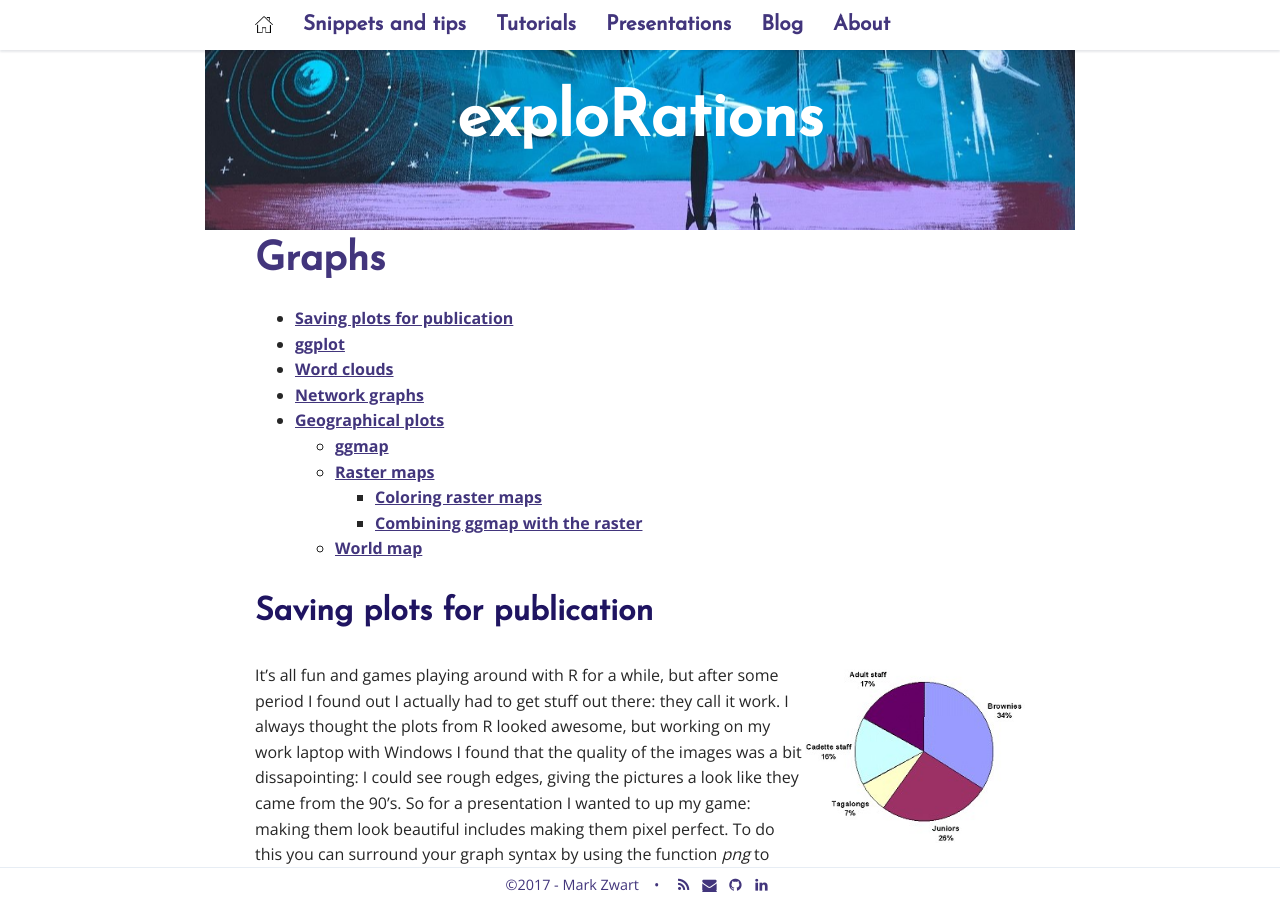
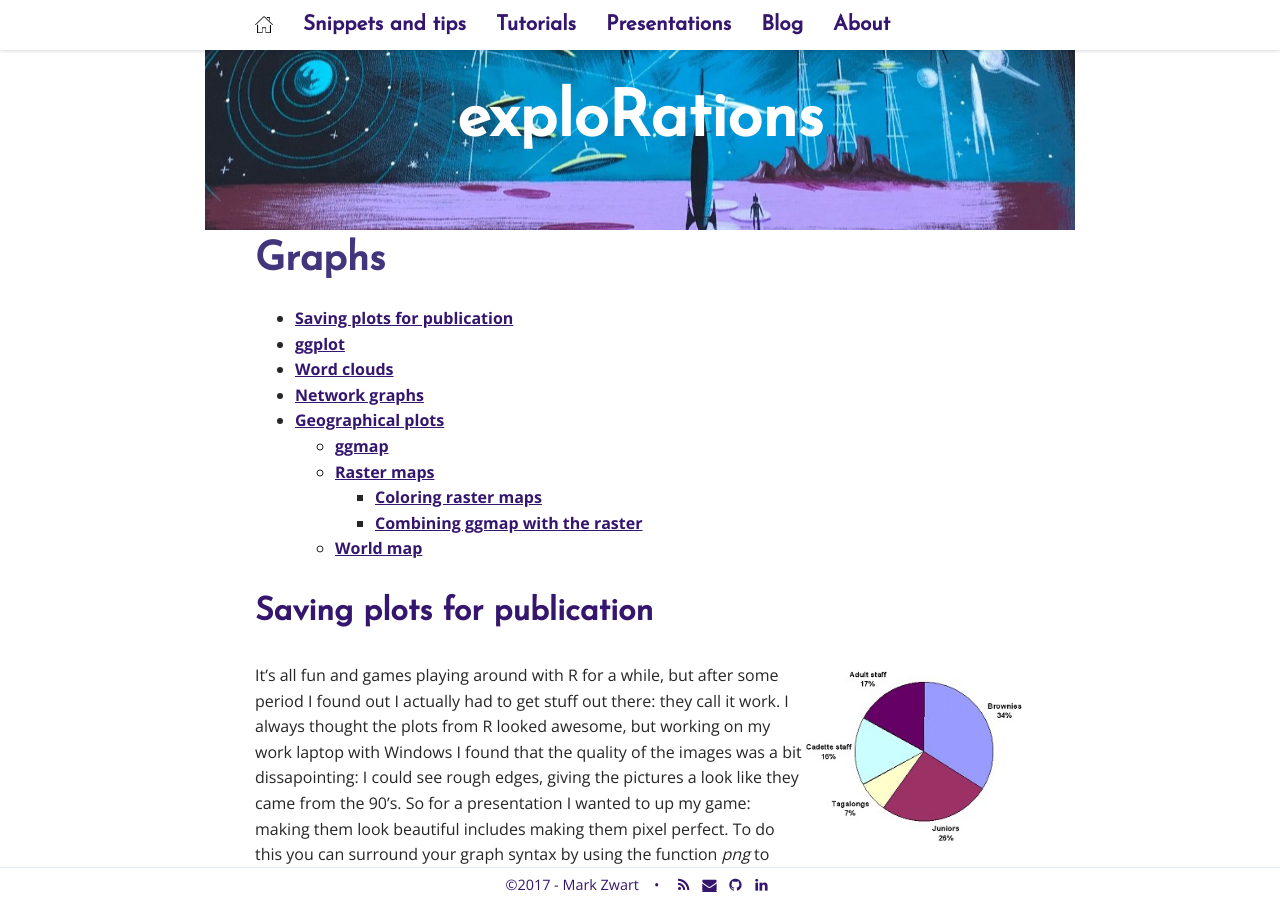
Before and after one commit to mark-me/mark-me.github.io, a Jekyll site: the page built from _pages/snippets-and-tips/graphs/graphs.md, in a window 1280 px wide and 900 px high. Built offline with Jekyll 4.4.1, drawn with Linux system fonts in a browser that asks for light colours; nearby versions of some CDN libraries; comment, search, counter and statistics services are not loaded.

Commit message:
Update _base.scss

```diff
--- a/_sass/_base.scss
+++ b/_sass/_base.scss
@@ -1,9 +1,9 @@
 $content-width: 800px;
-$main: #1F1461;
+$main: #35166E;
 $font-style: 'Open Sans', sans-serif;
 $font-color: #262626;
-$link-color: #42357C;
-$link-hover-color: #997B9C;
+$link-color: #35166E;
+$link-hover-color: #136692;
 $link-index-font: 'Josefin Sans', sans-serif;
 $link-index-color: #425469;
 $heading-font: 'Josefin Sans', sans-serif;
```
